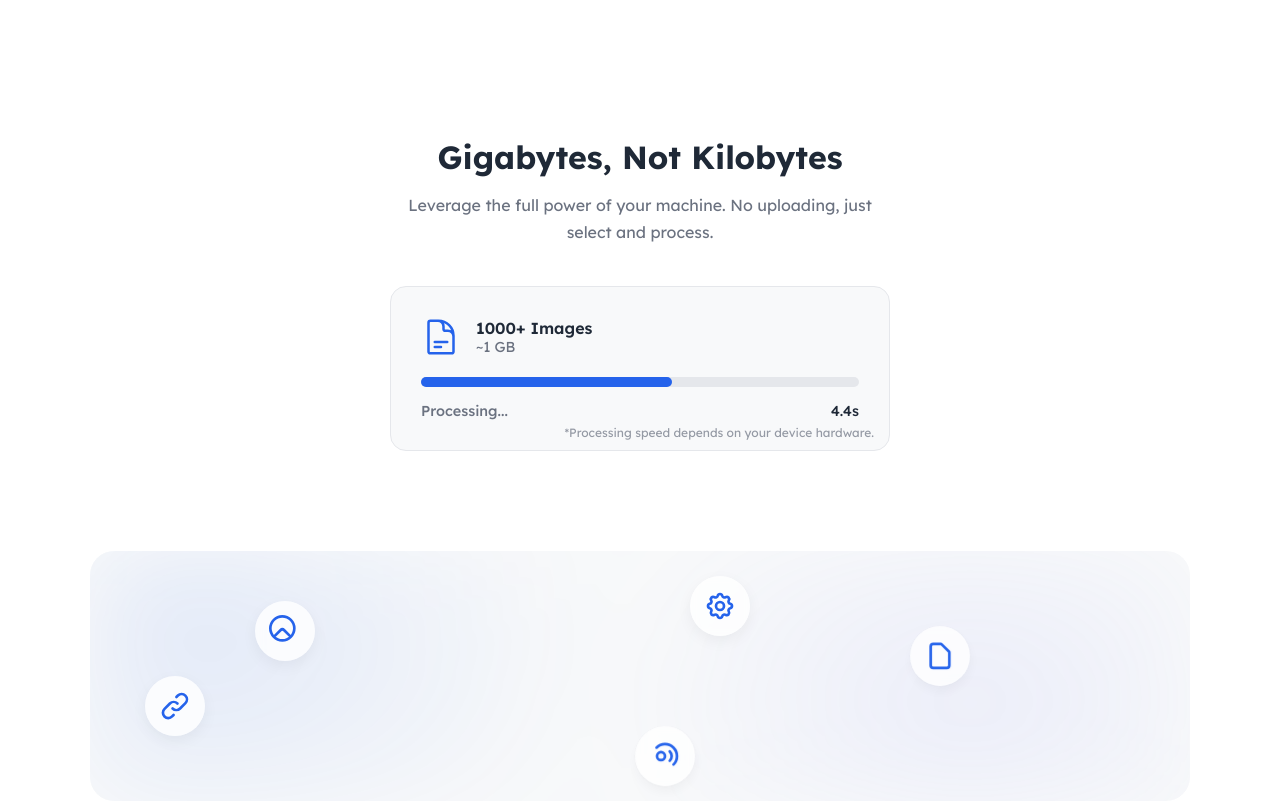
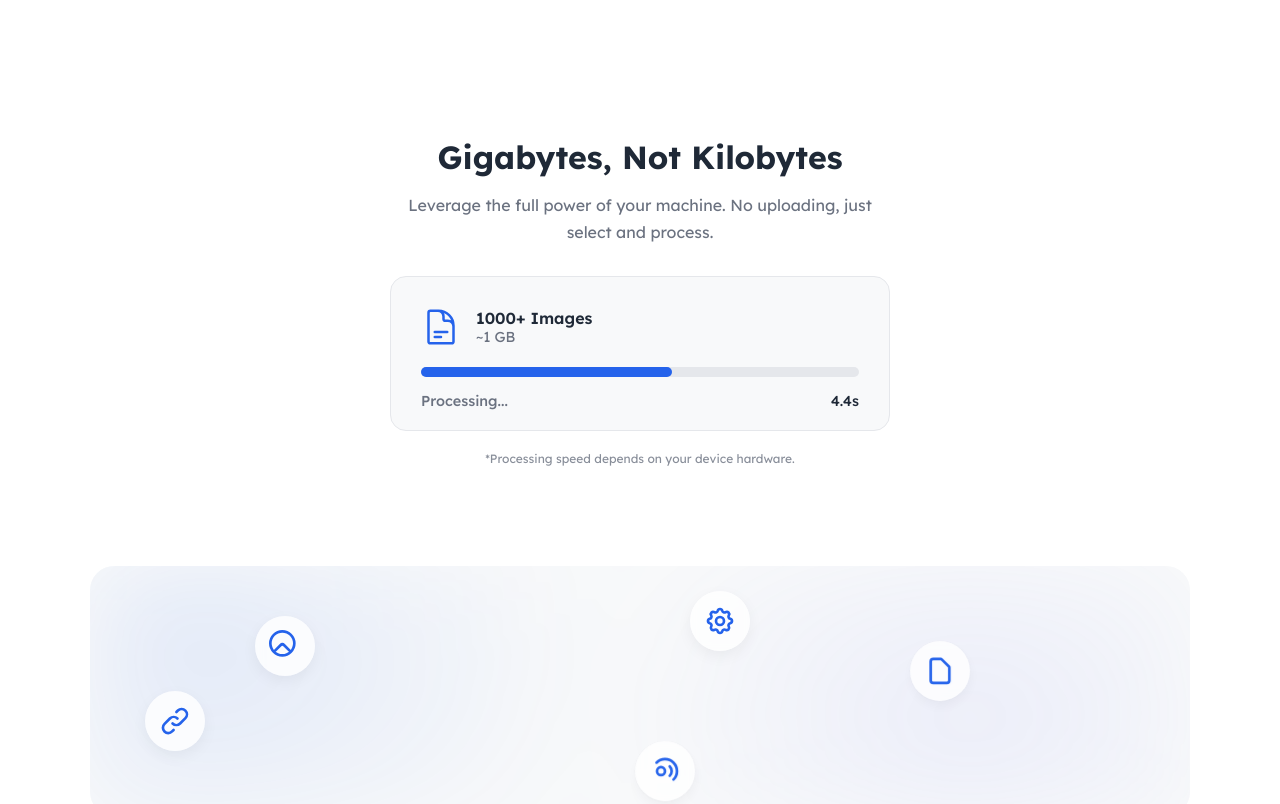
Before and after one commit to unskyit/sites-embedded, a plain HTML site: page index.html in a window 1280 px wide. Shown: the part 1474-2278 px from the top of the page. Drawn offline with Linux system fonts and the light colour scheme.

Commit message:
Update index.html

```diff
--- a/index.html
+++ b/index.html
@@ -28,12 +28,18 @@
         body {
             margin: 0; padding: 0; font-family: 'Lexend', sans-serif;
             background-color: var(--bg-light); color: var(--text-dark);
-            box-sizing: border-box; overflow: hidden;
+            box-sizing: border-box;
         }
 
         *, *:before, *:after { box-sizing: inherit; }
 
-        .page-wrapper { padding: 40px 20px 80px 20px; }
+        /* --- THIS IS THE FIX --- */
+        /* By applying overflow-x: hidden here, we contain everything, including the marquee */
+        .page-wrapper {
+            padding: 40px 20px 80px 20px;
+            overflow-x: hidden;
+        }
+        /* --- END OF FIX --- */
 
         .hero-section {
             text-align: center; padding: 40px 20px 60px 20px; position: relative;
@@ -132,8 +138,8 @@
         .no-limits-section { text-align: center; padding: 60px 20px; opacity: 0; transform: translateY(20px); transition: opacity 0.6s ease-out, transform 0.6s ease-out; }
         .no-limits-section.is-visible { opacity: 1; transform: translateY(0); }
         .no-limits-section h2 { font-size: 2rem; margin: 0 0 15px 0; }
-        .no-limits-section p { max-width: 500px; margin: 0 auto 40px auto; color: var(--text-secondary); line-height: 1.7; }
-        .processing-animation-wrapper { background-color: var(--bg-off-white); border: 1px solid var(--border-color); border-radius: 16px; padding: 30px; max-width: 500px; margin: 0 auto; position: relative; overflow: hidden; }
+        .no-limits-section p { max-width: 500px; margin: 0 auto 30px auto; color: var(--text-secondary); line-height: 1.7; }
+        .processing-animation-wrapper { background-color: var(--bg-off-white); border: 1px solid var(--border-color); border-radius: 16px; padding: 30px 30px 20px; max-width: 500px; margin: 0 auto; }
         .file-info { display: flex; align-items: center; gap: 15px; }
         .file-info svg { width: 40px; height: 40px; color: var(--accent-blue); }
         .file-details { text-align: left; }
@@ -148,7 +154,15 @@
         .status-complete svg { width: 20px; height: 20px; }
         .no-limits-section.is-complete .progress-bar-container, .no-limits-section.is-complete .status-text, .no-limits-section.is-complete .timer { display: none; }
         .no-limits-section.is-complete .status-complete { display: flex; }
-        .disclaimer { position: absolute; bottom: 10px; right: 15px; font-size: 0.75rem; color: var(--text-secondary); opacity: 0.7; }
+
+        .disclaimer {
+            margin-top: 20px;
+            font-size: 0.75rem;
+            color: var(--text-secondary);
+            opacity: 0.8;
+            text-align: center;
+        }
+
 
         .floating-icons-section { position: relative; height: 250px; background-color: var(--bg-off-white); border-radius: 24px; overflow: hidden; }
         .floating-icon { position: absolute; opacity: 0; width: 60px; height: 60px; background-color: rgba(255, 255, 255, 0.8); backdrop-filter: blur(5px); border-radius: 50%; display: flex; align-items: center; justify-content: center; box-shadow: 0 5px 15px rgba(0,0,0,0.05); color: var(--accent-blue); animation: fadeInOut 8s infinite ease-in-out; }
@@ -217,8 +231,8 @@
                     <div class="progress-bar-container"><div class="progress-bar-fill"></div></div>
                     <div class="status-container"><span class="status-text">Processing...</span><span class="timer">0.0s</span></div>
                     <div class="status-complete"><svg xmlns="http://www.w3.org/2000/svg" fill="none" viewBox="0 0 24 24" stroke-width="1.5" stroke="currentColor"><path stroke-linecap="round" stroke-linejoin="round" d="M9 12.75L11.25 15 15 9.75M21 12a9 9 0 11-18 0 9 9 0 0118 0z" /></svg>Complete!</div>
-                    <div class="disclaimer">*Processing speed depends on your device hardware.</div>
                 </div>
+                <div class="disclaimer">*Processing speed depends on your device hardware.</div>
             </div>
             <div class="section-box floating-icons-section">
                 <div class="aurora-bg"></div>
@@ -288,7 +302,6 @@
                 progressBarFill.style.width = '0%';
                 timerEl.textContent = '0.0s';
 
-                // Set the next file type
                 fileNameEl.textContent = fileTypes[fileTypeIndex].name;
                 fileSizeEl.textContent = fileTypes[fileTypeIndex].size;
                 fileTypeIndex = (fileTypeIndex + 1) % fileTypes.length;
@@ -313,8 +326,8 @@
                 entries.forEach(entry => {
                     if (entry.isIntersecting) {
                         entry.target.classList.add('is-visible');
-                        runProcessingAnimation(); // Run once immediately
-                        setInterval(runProcessingAnimation, 12000); // Loop the whole cycle
+                        runProcessingAnimation();
+                        setInterval(runProcessingAnimation, 12000);
                         observer.unobserve(entry.target);
                     }
                 });
```
